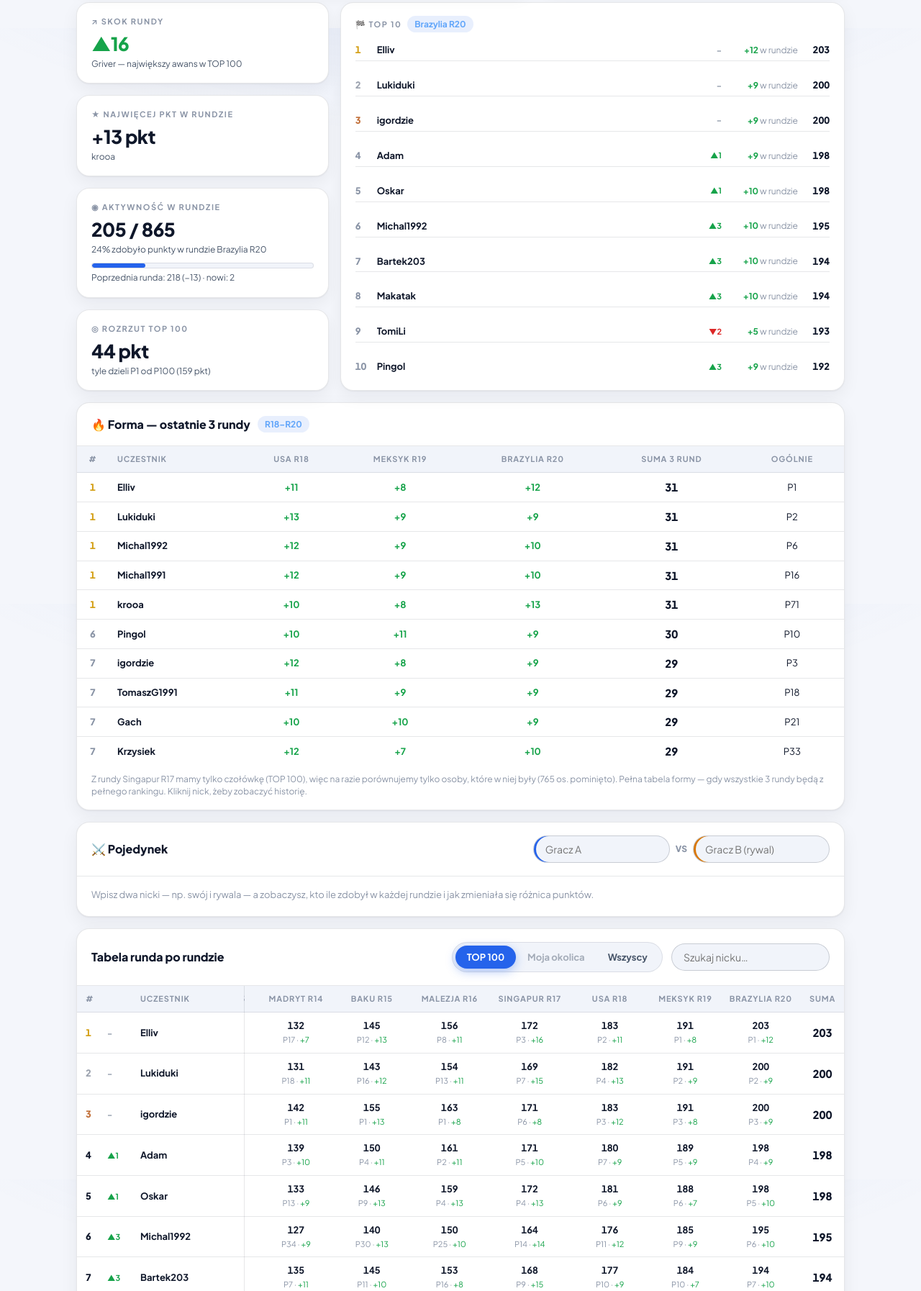
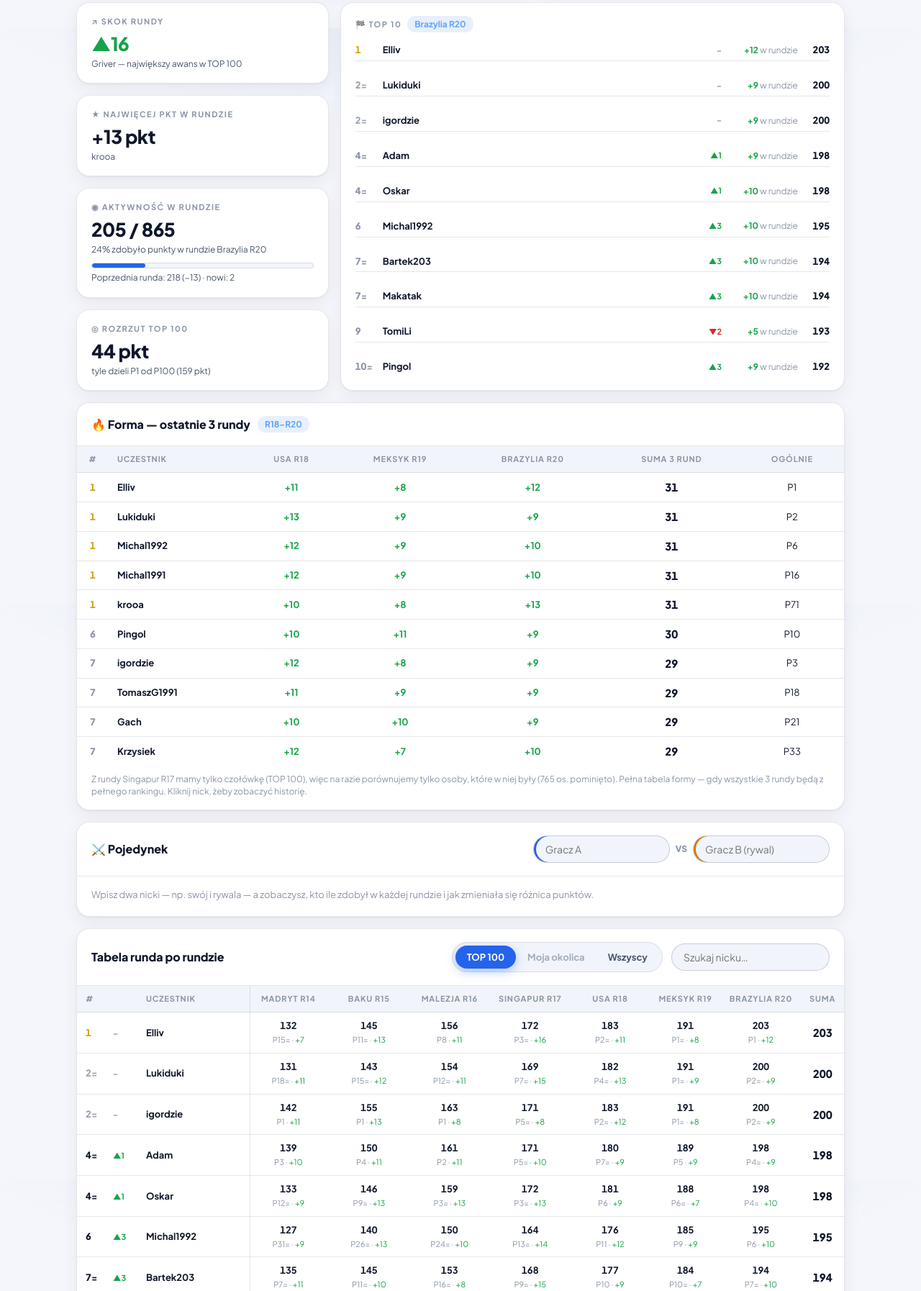
Before and after one commit to patrykw-labs/parcferme-ranking, a plain HTML site: page index.html in a window 1280 px wide. Shown: the part 761-2555 px from the top of the page at 72% size. Drawn offline with Linux system fonts and the light colour scheme.

Commit message:
Ex aequo w tabeli i TOP 10: wspólne miejsce z „=” przy remisie punktowym

```diff
--- a/index.html
+++ b/index.html
@@ -119,8 +119,8 @@ h1 em{font-style:normal;background:linear-gradient(90deg,var(--accent-2),var(--a
 .act-bar i{display:block;height:100%;border-radius:999px;background:var(--accent)}
 .top10 li{display:flex;align-items:center;gap:10px;padding:5px 0;border-bottom:1px solid var(--border);font-size:13px}
 .top10 li:last-child{border-bottom:0}
-.top10 .r{width:20px;font-weight:800;color:var(--muted);font-variant-numeric:tabular-nums}
-.top10 li:nth-child(1) .r{color:#d4a017}.top10 li:nth-child(2) .r{color:#9ca3af}.top10 li:nth-child(3) .r{color:#c2713b}
+.top10 .r{width:28px;font-weight:800;color:var(--muted);font-variant-numeric:tabular-nums}
+.top10 li.t1 .r{color:#d4a017}.top10 li.t2 .r{color:#9ca3af}.top10 li.t3 .r{color:#c2713b}
 .top10 .n{flex:1;min-width:0;overflow:hidden;text-overflow:ellipsis;white-space:nowrap;font-weight:700}
 .top10 .m{width:40px;text-align:right;font-size:11px;font-weight:700}
 .top10 .g{width:96px;text-align:right;font-size:12px;color:var(--muted)}
@@ -168,7 +168,7 @@ tr:last-child td{border-bottom:0}
 tbody tr:hover td{background:var(--accent-soft)}
 tbody tr:hover td.c-name{background:linear-gradient(var(--accent-soft),var(--accent-soft)),var(--card)}
 .c-name{text-align:left;position:sticky;left:0;background:var(--card);z-index:1;min-width:210px;max-width:260px;overflow:hidden;text-overflow:ellipsis;font-weight:700;box-shadow:1px 0 0 var(--border)}
-.c-name .rk{display:inline-block;width:30px;font-weight:800;font-variant-numeric:tabular-nums}
+.c-name .rk{display:inline-block;width:38px;font-weight:800;font-variant-numeric:tabular-nums}
 .c-name .mv{display:inline-block;width:46px;font-size:11px;font-weight:700}
 th.c-name{background:var(--card-2);z-index:3}
 .c-tot{font-size:15px;font-weight:800;font-variant-numeric:tabular-nums}
@@ -373,7 +373,7 @@ dialog.hist::backdrop{background:rgba(5,10,20,.6);backdrop-filter:blur(2px)}
   </dialog>
   <div class="toast" id="toast" role="status" aria-live="polite"></div>
 
-  <div class="note"><b>Nieoficjalne zestawienie fanowskie.</b> Źródło danych: publiczny ranking <a href="https://parcfer.me" target="_blank" rel="noopener">parcfer.me</a> (TOP 100 po każdej rundzie). <span id="ps-asof"></span> Kliknij nick, żeby zobaczyć historię gracza na wykresie. W komórce: punkty łącznie, a pod spodem miejsce w danej rundzie i przyrost punktów. Strzałka obok pozycji to zmiana miejsca względem poprzedniej rundy; „↑100” oznacza wejście do TOP 100, „NOWY” — nowego uczestnika. Ze starszych rund mamy tylko czołówkę (Spa R10: TOP 30, do Singapuru R17: TOP 100), więc osoby spoza niej mają tam „&gt; 30” lub „&gt; 100”. Od USA R18 zapisujemy pełny ranking. Gdy nick się powtarza, kolejne osoby oznaczono „(2)” według kolejności w rankingu. Strona zbiera anonimowe statystyki odwiedzin (<a href="https://www.goatcounter.com" target="_blank" rel="noopener">GoatCounter</a>, bez cookies).</div>
+  <div class="note"><b>Nieoficjalne zestawienie fanowskie.</b> Źródło danych: publiczny ranking <a href="https://parcfer.me" target="_blank" rel="noopener">parcfer.me</a> (TOP 100 po każdej rundzie). <span id="ps-asof"></span> Kliknij nick, żeby zobaczyć historię gracza na wykresie. W komórce: punkty łącznie, a pod spodem miejsce w danej rundzie i przyrost punktów. Strzałka obok pozycji to zmiana miejsca względem poprzedniej rundy; „↑100” oznacza wejście do TOP 100, „NOWY” — nowego uczestnika. Ze starszych rund mamy tylko czołówkę (Spa R10: TOP 30, do Singapuru R17: TOP 100), więc osoby spoza niej mają tam „&gt; 30” lub „&gt; 100”. Od USA R18 zapisujemy pełny ranking. „=” przy miejscu oznacza ex aequo — osoby z tą samą liczbą punktów mają wspólne miejsce (pełny zakres miejsc widać po najechaniu). Kolejność wewnątrz remisu jest jak na parcfer.me. Gdy nick się powtarza, kolejne osoby oznaczono „(2)” według kolejności w rankingu. Strona zbiera anonimowe statystyki odwiedzin (<a href="https://www.goatcounter.com" target="_blank" rel="noopener">GoatCounter</a>, bez cookies).</div>
 </main>
 
 <script>
@@ -538,7 +538,8 @@ function psRenderKpis(names) {
   document.getElementById('k-best-d').textContent = best ? psName(best.n) : '';
   document.getElementById('k-top10-r').textContent = last;
   document.getElementById('k-top10').innerHTML = names.slice(0, 10).map(function(x, i) {
-    return '<li data-k="' + psEsc(x) + '" class="' + (psIsMe(x) ? 'me' : '') + '"><span class="r">' + (i + 1) + '</span><span class="n" title="' + psEsc(psName(x)) + '">' + psEsc(psName(x)) + '</span><span class="m">' + psMoveHtml(psMove(x)) + '</span><span class="g">' + (function(d) { return d === null ? '' : '<b>' + psSigned(d) + '</b> w rundzie'; })(psRoundDelta(x, n - 1)) + '</span><span class="p">' + P[x][last].points + '</span></li>';
+    var tp = psPlace(last, P[x][last]).place;
+    return '<li data-k="' + psEsc(x) + '" class="' + (psIsMe(x) ? 'me ' : '') + (tp <= 3 ? 't' + tp : '') + '"><span class="r" title="' + psPlace(last, P[x][last]).title + '">' + psPlace(last, P[x][last]).txt + '</span><span class="n" title="' + psEsc(psName(x)) + '">' + psEsc(psName(x)) + '</span><span class="m">' + psMoveHtml(psMove(x)) + '</span><span class="g">' + (function(d) { return d === null ? '' : '<b>' + psSigned(d) + '</b> w rundzie'; })(psRoundDelta(x, n - 1)) + '</span><span class="p">' + P[x][last].points + '</span></li>';
   }).join('');
   var p100 = names[Math.min(99, names.length - 1)];
   var cut = P[p100][last] ? P[p100][last].points : null;
@@ -639,11 +640,12 @@ function psRenderTable(resetScroll) {
       else if (dl === 'top') note = ' · <span class="d-new">↑ TOP ' + psPrevSize(ri) + '</span>';
       else if (dl === 'new') note = ' · <span class="d-new">nowy</span>';
       else note = ' · <span class="' + (dl > 0 ? 'd-up' : 'd-zero') + '">' + psSigned(dl) + '</span>';
-      return '<td class="rc' + (ri === nR - 1 ? ' last' : '') + '"><b>' + d.points + '</b><span>P' + d.position + note + '</span></td>';
+      var pl = psPlace(r, d);
+      return '<td class="rc' + (ri === nR - 1 ? ' last' : '') + '"' + (pl.title ? ' title="' + pl.title + '"' : '') + '><b>' + d.points + '</b><span>P' + pl.txt + note + '</span></td>';
     }).join('');
-    var rk = rankOf[name];
-    var cls = (psIsMe(name) ? 'me ' : '') + (rk <= 3 ? 'm' + rk : '');
-    return '<tr class="' + cls + '" data-row="' + psEsc(name) + '"><td class="c-name" data-k="' + psEsc(name) + '" title="Historia: ' + psEsc(psName(name)) + '"><span class="rk">' + rk + '</span><span class="mv">' + psMoveHtml(psMove(name)) + '</span><span class="nm">' + psEsc(psName(name)) + '</span></td>' + cells + '<td class="c-tot">' + lastPts + '</td></tr>';
+    var cur = P[lastRound], pl = cur ? psPlace(lastRound, cur) : { txt: String(rankOf[name]), place: rankOf[name], title: '' };
+    var cls = (psIsMe(name) ? 'me ' : '') + (pl.place <= 3 ? 'm' + pl.place : '');
+    return '<tr class="' + cls + '" data-row="' + psEsc(name) + '"><td class="c-name" data-k="' + psEsc(name) + '" title="Historia: ' + psEsc(psName(name)) + (pl.title ? ' · ' + pl.title : '') + '"><span class="rk">' + pl.txt + '</span><span class="mv">' + psMoveHtml(psMove(name)) + '</span><span class="nm">' + psEsc(psName(name)) + '</span></td>' + cells + '<td class="c-tot">' + lastPts + '</td></tr>';
   }).join('');
 
   tbl.innerHTML = head + '<tbody>' + (body || '<tr><td colspan="' + (nR + 2) + '" class="empty">Brak uczestników pasujących do filtra</td></tr>') + '</tbody>';
@@ -655,14 +657,24 @@ function psRenderTable(resetScroll) {
   }
 }
 
-// ile osób ma w danej rundzie tyle samo punktów
-function psTie(round, pts) {
+// grupy remisowe w rundzie: punkty → {n: ile osób, a: pierwsze miejsce, b: ostatnie miejsce}
+function psTieGroup(round, pts) {
   var t = state.tie[round] || (state.tie[round] = (function() {
     var m = {};
-    Object.keys(state.participants).forEach(function(k) { var d = state.participants[k][round]; if (d) m[d.points] = (m[d.points] || 0) + 1; });
+    Object.keys(state.participants).forEach(function(k) {
+      var d = state.participants[k][round]; if (!d) return;
+      var g = m[d.points] || (m[d.points] = { n: 0, a: Infinity, b: 0 });
+      g.n++; g.a = Math.min(g.a, d.position); g.b = Math.max(g.b, d.position);
+    });
     return m;
   })());
-  return t[pts] || 0;
+  return t[pts] || { n: 0, a: 0, b: 0 };
+}
+function psTie(round, pts) { return psTieGroup(round, pts).n; }
+// miejsce do wyświetlenia: przy remisie wspólne pierwsze miejsce grupy z „=”
+function psPlace(round, d) {
+  var g = psTieGroup(round, d.points);
+  return g.n > 1 ? { txt: g.a + '=', place: g.a, title: 'ex aequo: miejsca ' + g.a + '–' + g.b + (psPartial(round) && g.b === state.size[round] ? '+' : '') + ' (' + d.points + ' pkt)' } : { txt: String(d.position), place: d.position, title: '' };
 }
 
 function psToast(msg) {
```
